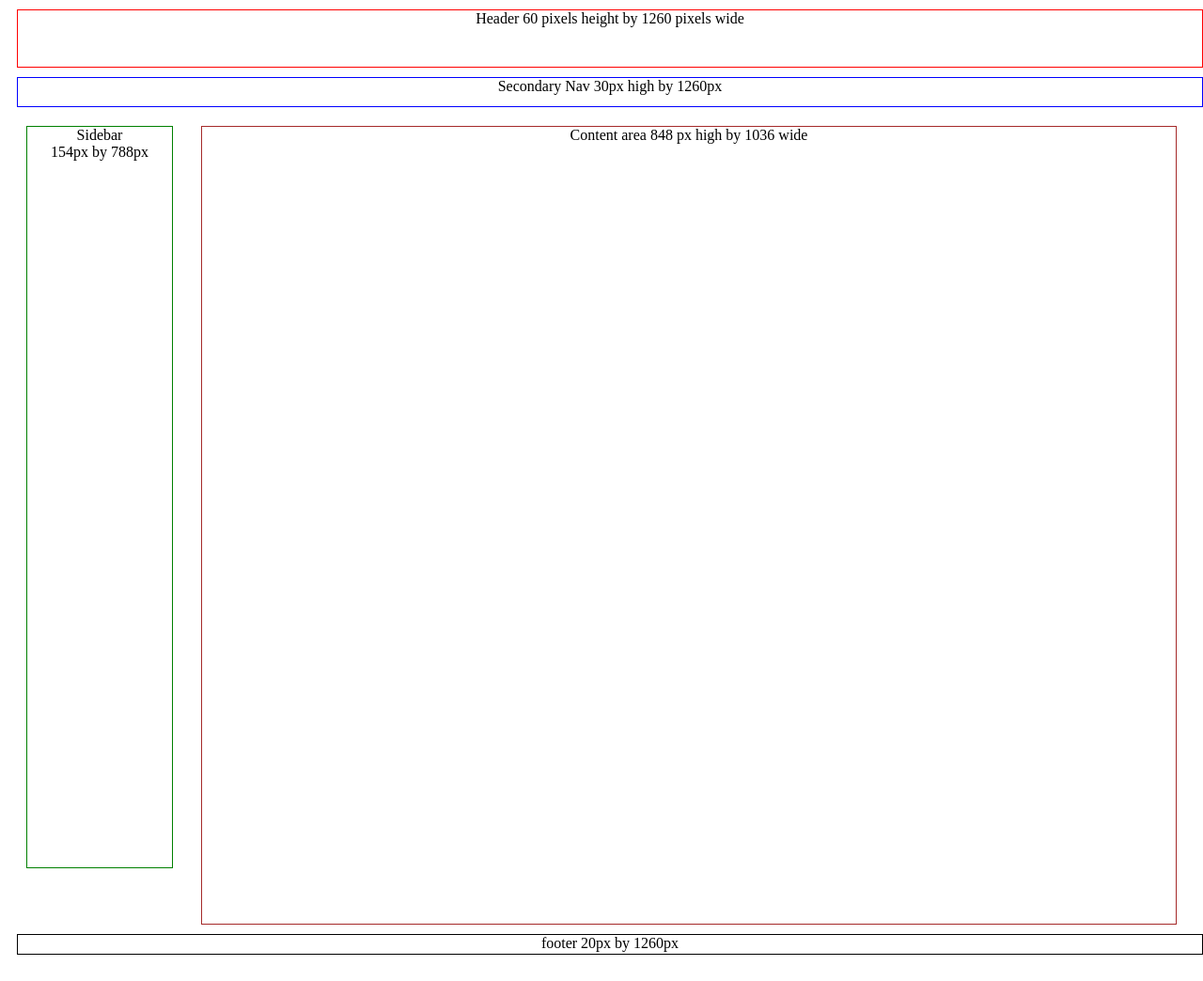
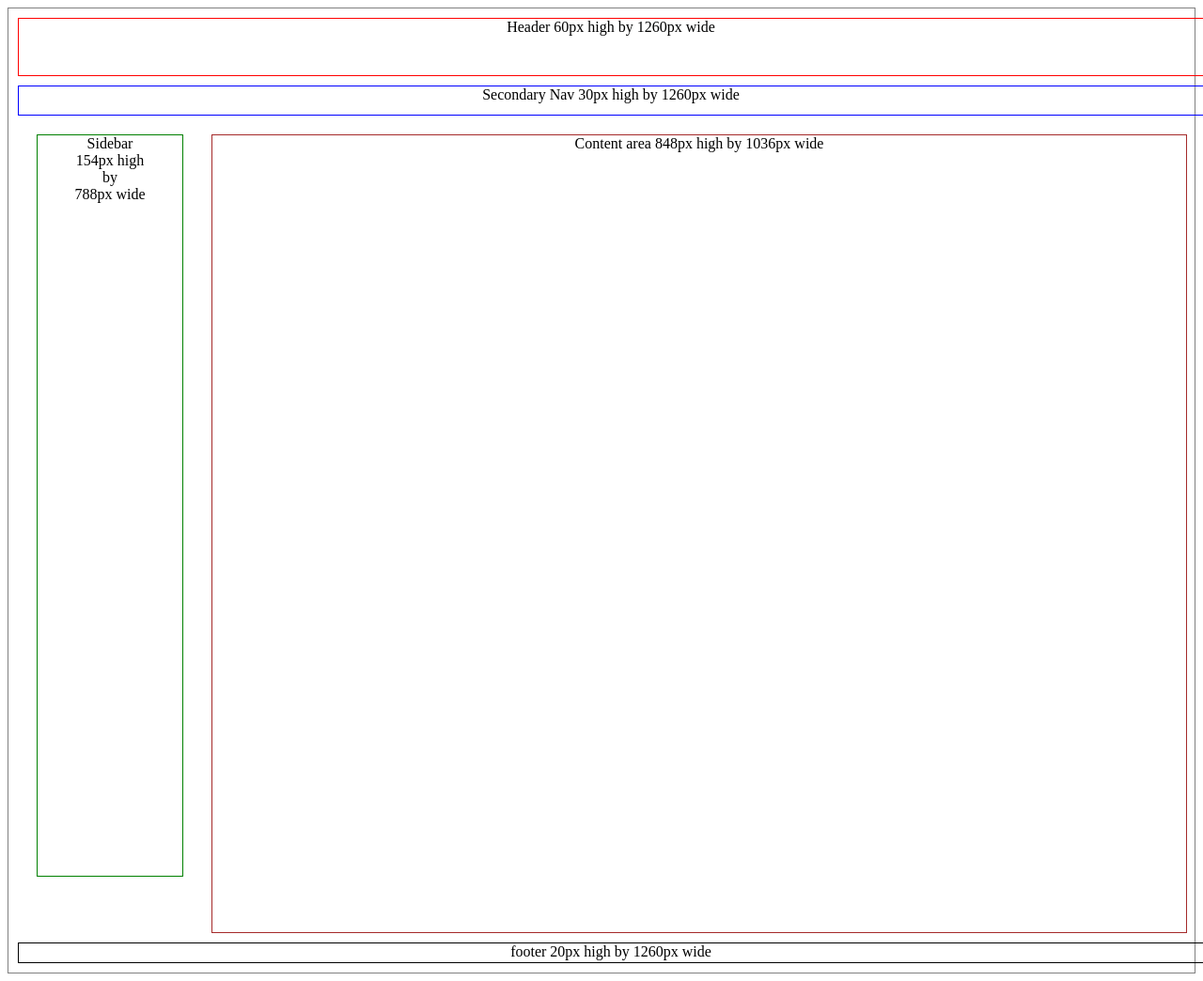
Before and after one commit to danielreagan/danielreagan.github.io, a plain HTML site: page layout.html in a window 1280 px wide. Shown: the whole page at 94% size. Drawn offline with Linux system fonts and the light colour scheme.

Commit message:
body border, container for floats

```diff
--- a/layout.html
+++ b/layout.html
@@ -7,30 +7,33 @@
     <meta name="viewport" content="width=device-width, initial-scale=1">
     <title>LayoutTest</title>
     <style>
-        div{
+        div {
             margin: 10px;
-            text-align:center;
+            text-align: center;
         }
     </style>
 
 </head>
 
-<body>
+<body style="border:solid 1px grey;">
 
     <div id="header" style="height:60px;width:1260px;border: 1px solid red; ">
-    Header 60 pixels height by 1260 pixels wide
+        Header 60px high by 1260px wide
     </div>
     <div id="secondNav" style="height:30px; width:1260px;border: 1px solid blue;">
-        Secondary Nav  30px high by 1260px
+        Secondary Nav 30px high by 1260px wide
     </div>
+    <div style="width:1260px">
     <div id="sidebar" style="float:left; width:154px; height:788px; border: 1px solid green; margin-left:20px; margin-right:15px;">
-        Sidebar<br/>154px by 788px
+        Sidebar
+        <br/>154px high<br> by <br>788px wide
     </div>
     <div id="content" style="float:left; width:1036px;height:848px; border: 1px solid brown; margin-left:15px;">
-        Content area 848 px high by 1036 wide
+        Content area 848px high by 1036px wide
+    </div>
     </div>
     <div id="footer" style="height:20px; width:1260px; clear:both; border: 1px solid black;">
-        footer 20px by 1260px
+        footer 20px high by 1260px wide
     </div>
 </body>
 
```
